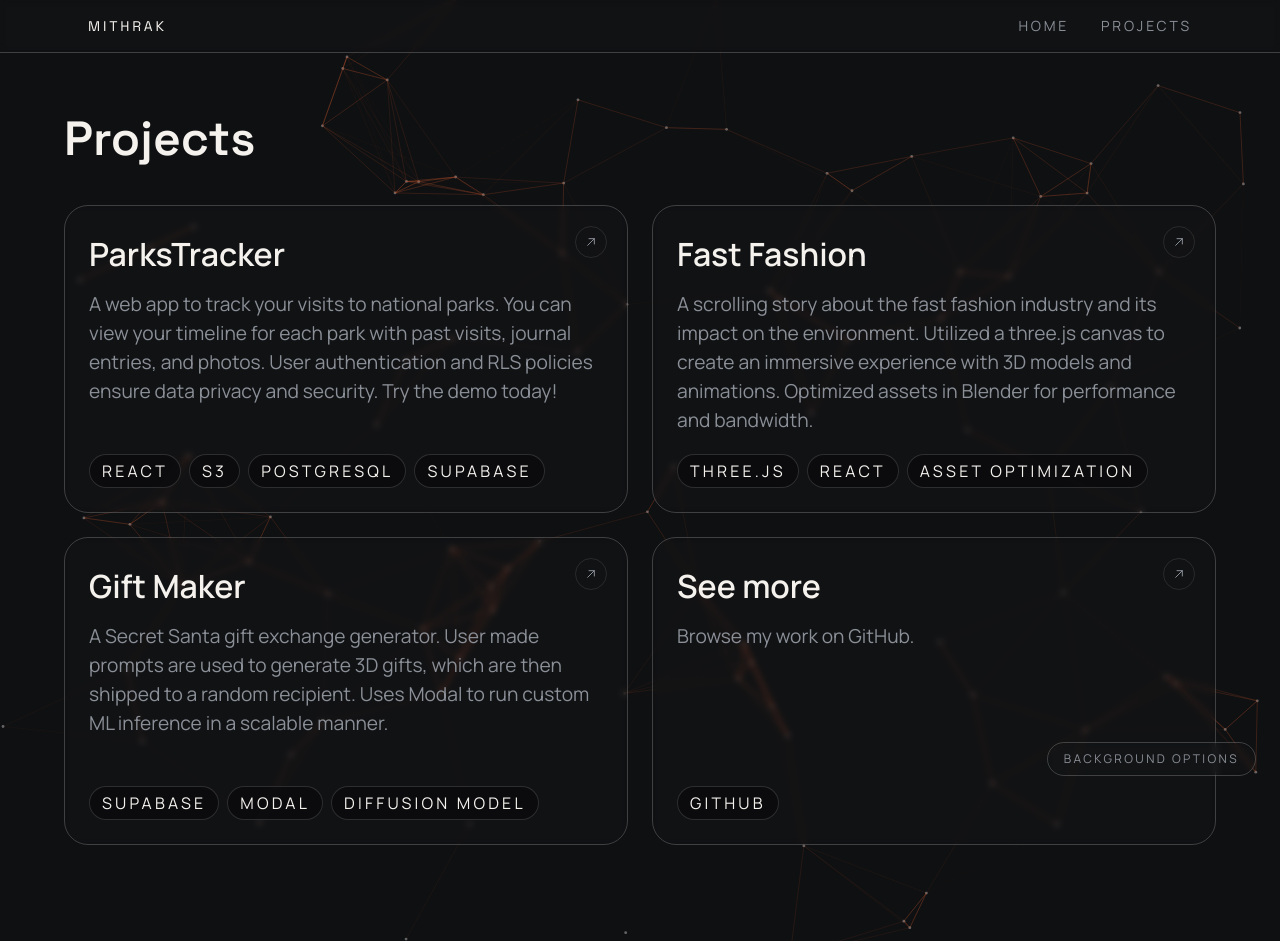
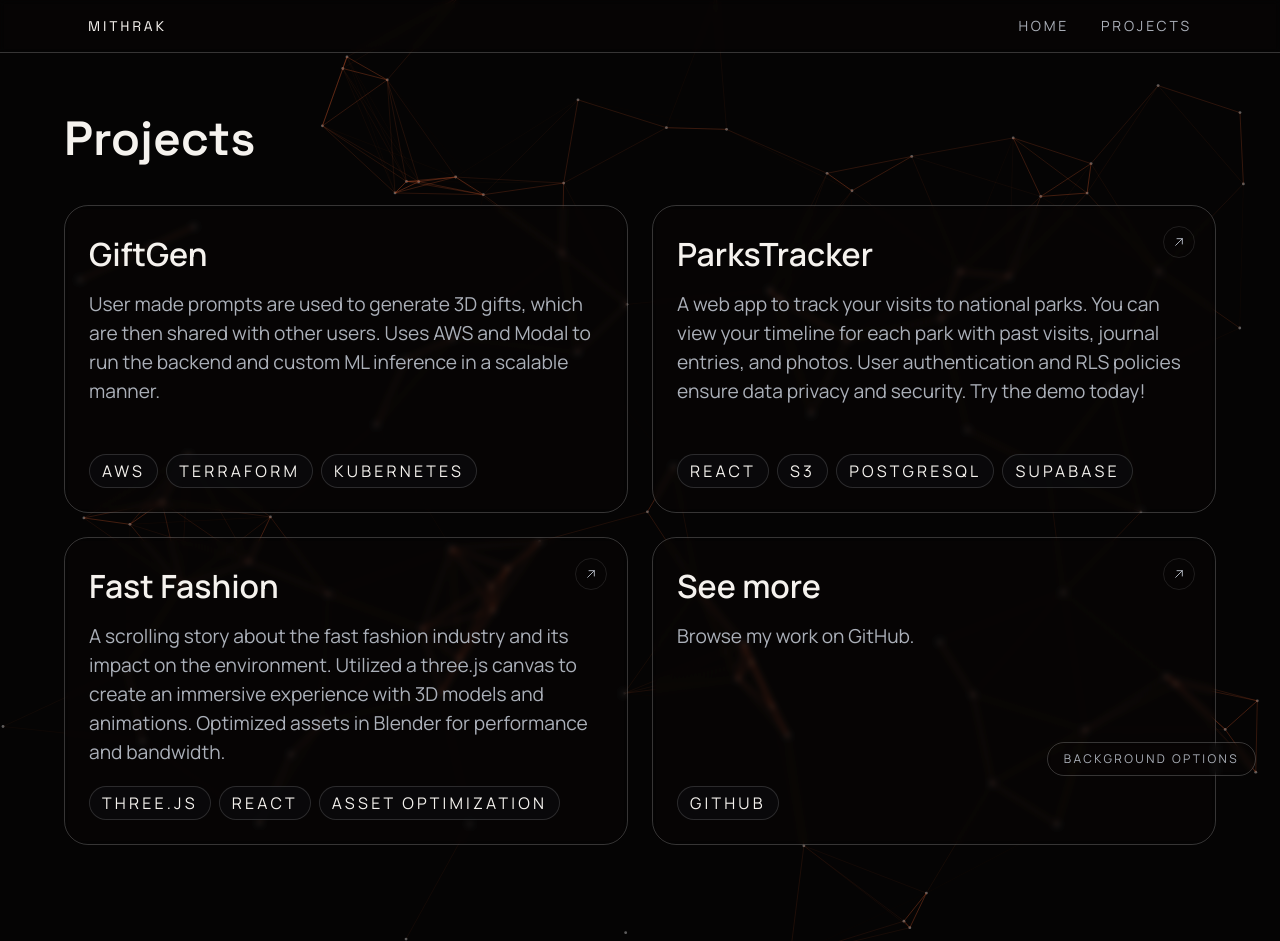
Before and after one commit to mitkan191003/personal-site, a Next.js app: page /projects in a window 1280 px wide. Built offline with nearby package versions, Linux system fonts and the light colour scheme.

Commit message:
Refactor project card components: introduce SingleProjectCard and MultiUrlProjectCard for better handling of project types

```diff
--- a/src/app/globals.css
+++ b/src/app/globals.css
@@ -1,12 +1,12 @@
 @import "tailwindcss";
 
 :root {
-  --color-background: #0f1012;
+  --color-background: #050404;
   --color-surface: #1a1c20;
   --color-primary: #1e1f22;
   --color-secondary: #ff6b35;
   --color-text: #f5f2ee;
-  --color-muted: #8b8f97;
+  --color-muted: #abb0b9;
   --glass-border: rgba(255, 255, 255, 0.2);
   --glass-shadow: 0 20px 60px rgba(0, 0, 0, 0.3);
   --glass-blur: 3px;
--- a/src/app/projects/page.tsx
+++ b/src/app/projects/page.tsx
@@ -1,6 +1,11 @@
 import NetworkBackground from "@/components/NetworkBackground";
 import { networkBackgroundOptions } from "@/config/networkBackground";
-import projects, { type Project } from "@/data/projects";
+import projects, {
+  isMultiUrl,
+  type Project,
+  type MultiUrlProject,
+  type SingleProject,
+} from "@/data/projects";
 
 const GRID_LAYOUTS = [
   { cols: 2, rows: 2, capacity: 4 },
@@ -42,6 +47,80 @@ const ArrowIcon = () => (
   </svg>
 );
 
+function Tags({ tags }: { tags: string[] }) {
+  return (
+    <div className="flex flex-wrap gap-2">
+      {tags.map((tag) => (
+        <span
+          key={tag}
+          className="social-button inline-flex items-center rounded-full px-3 py-1 text-muted uppercase tracking-[0.2em]"
+        >
+          {tag}
+        </span>
+      ))}
+    </div>
+  );
+}
+
+function SingleProjectCard({ project }: { project: SingleProject }) {
+  return (
+    <a
+      href={project.href}
+      target="_blank"
+      rel="noreferrer"
+      className="group glass-card relative flex flex-col justify-between rounded-3xl p-6 transition-colors hover:border-white/30"
+    >
+      <span className="absolute right-5 top-5 inline-flex h-8 w-8 items-center justify-center rounded-full border border-white/10 text-[var(--color-muted)] transition-colors group-hover:border-[var(--color-secondary)] group-hover:text-[var(--color-secondary)]">
+        <ArrowIcon />
+      </span>
+      <div>
+        <h2 className="text-h2 font-semibold">{project.title}</h2>
+        <p className="mt-3 text-body text-[var(--color-muted)]">
+          {project.description}
+        </p>
+      </div>
+      <div className="mt-5">
+        <Tags tags={project.tags} />
+      </div>
+    </a>
+  );
+}
+
+function MultiUrlProjectCard({ project }: { project: MultiUrlProject }) {
+  return (
+    <div className="group glass-card relative flex flex-col justify-between rounded-3xl p-6 transition-colors hover:border-white/30">
+      {/* Default: title + description + tags */}
+      <div className="flex h-full flex-col justify-between transition-opacity duration-300 group-hover:opacity-0">
+        <div>
+          <h2 className="text-h2 font-semibold">{project.title}</h2>
+          <p className="mt-3 text-body text-[var(--color-muted)]">
+            {project.description}
+          </p>
+        </div>
+        <div className="mt-5">
+          <Tags tags={project.tags} />
+        </div>
+      </div>
+
+      {/* Hover: link buttons centered in the full card */}
+      <div className="absolute inset-0 flex flex-col items-center justify-center gap-3 p-6 opacity-0 pointer-events-none transition-opacity duration-300 group-hover:opacity-100 group-hover:pointer-events-auto">
+        {project.links.map((link) => (
+          <a
+            key={link.label}
+            href={link.href}
+            target="_blank"
+            rel="noreferrer"
+            className="social-button inline-flex w-full items-center justify-between rounded-xl px-4 py-2.5 text-body transition-colors hover:border-[var(--color-secondary)] hover:text-[var(--color-secondary)]"
+          >
+            <span>{link.label}</span>
+            <ArrowIcon />
+          </a>
+        ))}
+      </div>
+    </div>
+  );
+}
+
 export default function ProjectsPage() {
   const projectList: Project[] = projects;
   const totalCards = projectList.length + 1;
@@ -63,37 +142,22 @@ export default function ProjectsPage() {
             </h1>
           </header>
           <div className={`grid flex-1 gap-6 ${gridClass}`}>
-            {visibleProjects.map((project) => (
-              <a
-                key={project.title}
-                href={project.href}
-                target="_blank"
-                rel="noreferrer"
-                className="group glass-card relative flex flex-col justify-between rounded-3xl p-6 transition-colors hover:border-white/30"
-              >
-                <span className="absolute right-5 top-5 inline-flex h-8 w-8 items-center justify-center rounded-full border border-white/10 text-[var(--color-muted)] transition-colors group-hover:border-[var(--color-secondary)] group-hover:text-[var(--color-secondary)]">
-                  <ArrowIcon />
-                </span>
-                <div>
-                  <h2 className="text-h2 font-semibold">{project.title}</h2>
-                  <p className="mt-3 text-body text-[var(--color-muted)]">
-                    {project.description}
-                  </p>
-                </div>
-                <div className="mt-5 flex flex-wrap gap-2">
-                  {project.tags.map((tag) => (
-                    <span
-                      key={tag}
-                      className="social-button inline-flex items-center rounded-full px-3 py-1 text-muted uppercase tracking-[0.2em]"
-                    >
-                      {tag}
-                    </span>
-                  ))}
-                </div>
-              </a>
-            ))}
+            {visibleProjects.map((project) =>
+              isMultiUrl(project) ? (
+                <MultiUrlProjectCard
+                  key={project.title}
+                  project={project}
+                />
+              ) : (
+                <SingleProjectCard key={project.title} project={project} />
+              ),
+            )}
             {Array.from({ length: fillerCount }).map((_, index) => (
-              <div key={`filler-${index}`} className="invisible" aria-hidden="true" />
+              <div
+                key={`filler-${index}`}
+                className="invisible"
+                aria-hidden="true"
+              />
             ))}
             <a
               href={GITHUB_URL}
--- a/src/data/projects.ts
+++ b/src/data/projects.ts
@@ -1,11 +1,41 @@
-export type Project = {
+export type ProjectLink = {
+  label: string;
+  href: string;
+};
+
+export type SingleProject = {
   title: string;
   description: string;
   tags: string[];
   href: string;
 };
 
+export type MultiUrlProject = {
+  title: string;
+  description: string;
+  tags: string[];
+  links: ProjectLink[];
+};
+
+export type Project = SingleProject | MultiUrlProject;
+
+export function isMultiUrl(project: Project): project is MultiUrlProject {
+  return "links" in project;
+}
+
 const projects: Project[] = [
+  {
+    title: "GiftGen",
+    description:
+      "User made prompts are used to generate 3D gifts, which are then shared with other users. Uses AWS and Modal to run the backend and custom ML inference in a scalable manner.",
+    tags: ["AWS", "Terraform", "Kubernetes"],
+    links: [
+      { label: "Live Site", href: "https://giftgen.mithrak.com/" },
+      { label: "Frontend Source", href: "https://github.com/mitkan191003/giftgen-frontend" },
+      { label: "Backend Source", href: "https://github.com/mitkan191003/giftgen-backend" },
+      { label: "Infra Source", href: "https://github.com/mitkan191003/giftgen-infra" },
+    ],
+  },
   {
     title: "ParksTracker",
     description:
@@ -15,29 +45,11 @@ const projects: Project[] = [
   },
   {
     title: "Fast Fashion",
-    description: "A scrolling story about the fast fashion industry and its impact on the environment. Utilized a three.js canvas to create an immersive experience with 3D models and animations. Optimized assets in Blender for performance and bandwidth.",
+    description:
+      "A scrolling story about the fast fashion industry and its impact on the environment. Utilized a three.js canvas to create an immersive experience with 3D models and animations. Optimized assets in Blender for performance and bandwidth.",
     tags: ["Three.js", "React", "Asset Optimization"],
     href: "https://fastfashion.mithrak.com/",
   },
-  {
-    title: "Gift Maker",
-    description:
-      "A Secret Santa gift exchange generator. User made prompts are used to generate 3D gifts, which are then shipped to a random recipient. Uses Modal to run custom ML inference in a scalable manner.",
-    tags: ["Supabase", "Modal", "Diffusion Model"],
-    href: "https://shipmasday1-2025.vercel.app/",
-  },
-  // {
-  //   title: "Placeholder 1",
-  //   description: "Placeholder 1",
-  //   tags: ["Placeholder 1"],
-  //   href: "https://placeholder.mithrak.com/",
-  // },
-  // {
-  //   title: "Placeholder 2",
-  //   description: "Placeholder 2",
-  //   tags: ["Placeholder 2"],
-  //   href: "https://placeholder.mithrak.com/",
-  // },
 ];
 
 export default projects;
```
Also changed, not shown: 1 other file (tests, documents, lock files or other folders).
